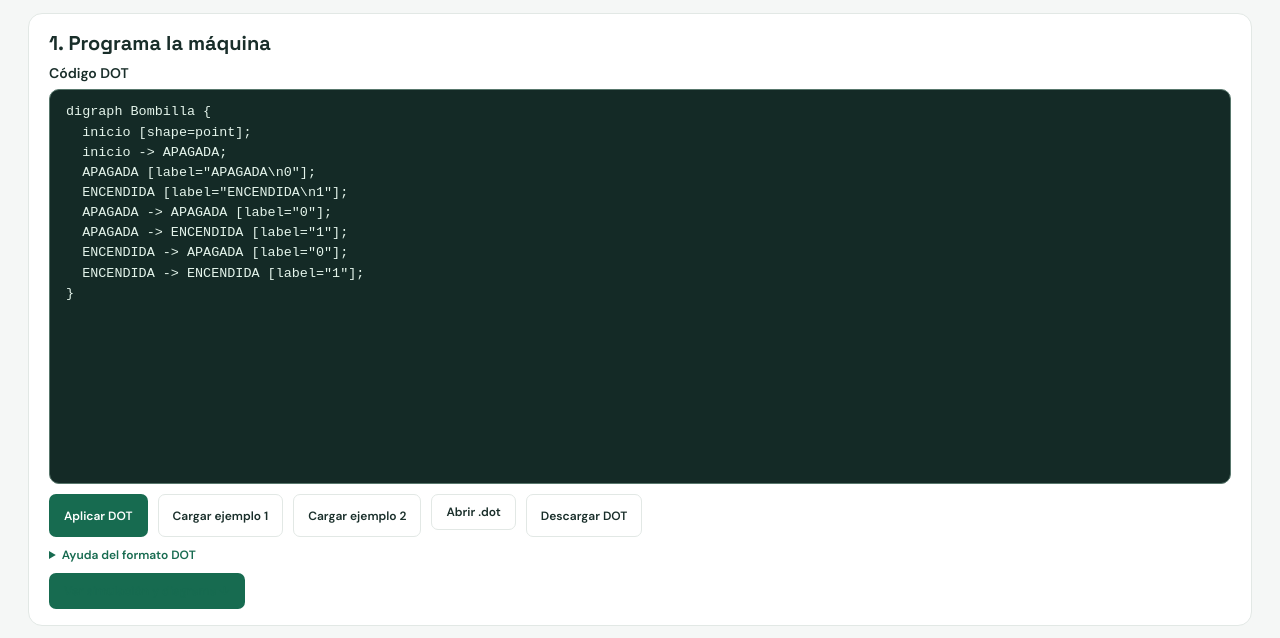
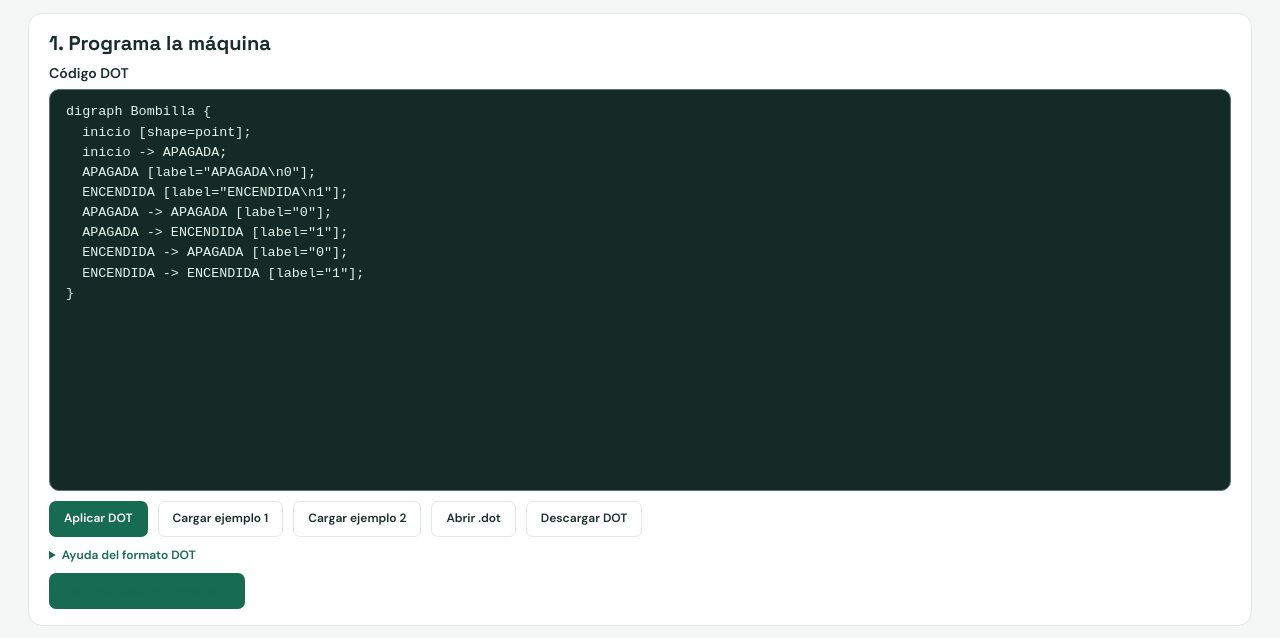
Before and after one commit to javicensaez/demoFilpFlop, a plain HTML site: page fsm-bombilla.html in a window 1280 px wide. Shown: the part 162-800 px from the top of the page. Drawn offline with Linux system fonts and the light colour scheme.

Commit message:
Iguala el tamaño del botón Abrir DOT en los editores FSM

```diff
--- a/fsm-layout.css
+++ b/fsm-layout.css
@@ -26,3 +26,6 @@
  .fsm-edit-screen .fsm-editor .fsm-help{flex-shrink:0;margin:4px 0;max-height:100px;overflow:auto}
  .fsm-edit-screen .fsm-editor .fsm-go{align-self:flex-start;margin-top:6px;padding:9px 14px;flex-shrink:0}
 }
+/* File upload labels share the same sizing and alignment as editor buttons. */
+.fsm-editor .tank-controls{align-items:stretch}
+.fsm-editor .tank-controls .button{display:inline-flex;align-items:center;justify-content:center;box-sizing:border-box;font-family:inherit;font-size:12px;font-weight:600;line-height:1.3;margin:0;cursor:pointer}
```
